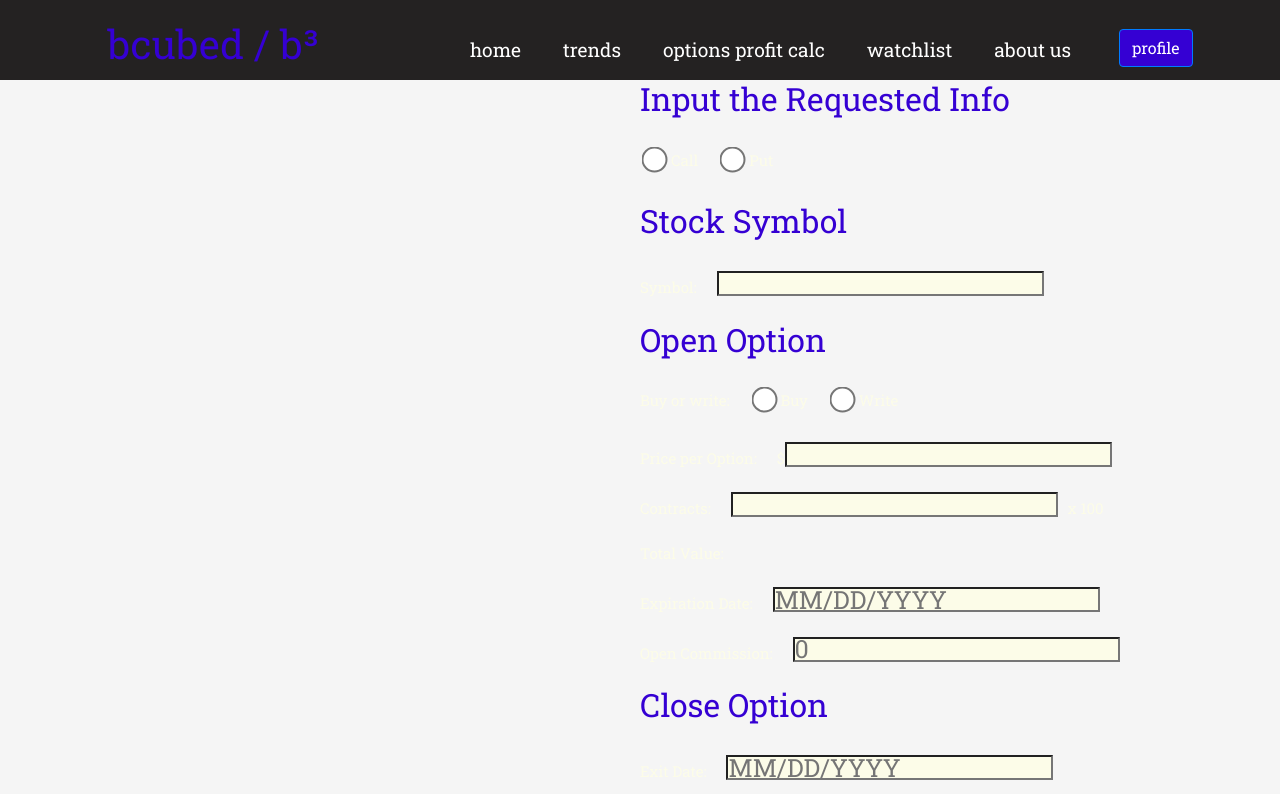
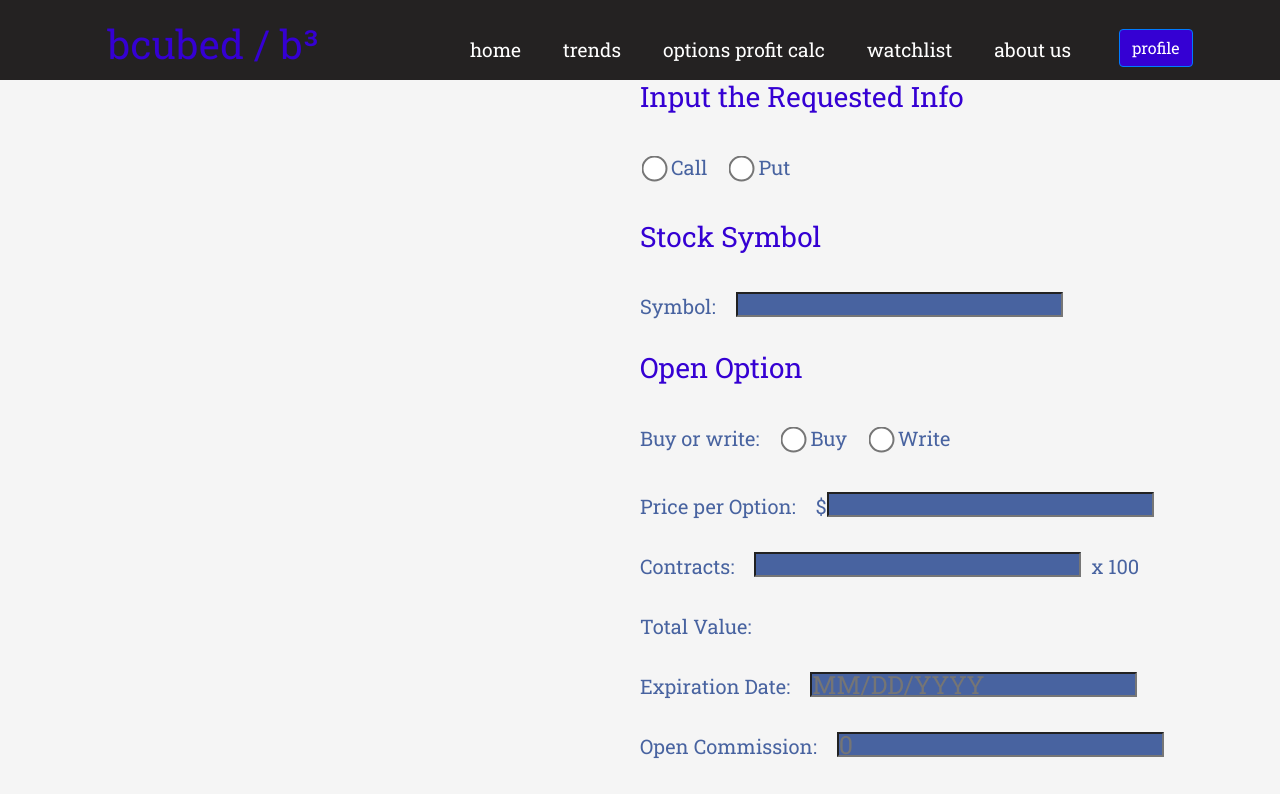
Before and after one commit to SShang7/bcubed, a React app in the folder frontend_options/: page /opc in a window 1280 px wide. Shown: the top 794 px of the page. Built offline with nearby package versions, Linux system fonts and the light colour scheme; no server answers.

Commit message:
Update OPC.js
Changed text color back to blue. Increased text size a little and decreased the label sizes.

```diff
--- a/frontend_options/src/components/pages/OPC.js
+++ b/frontend_options/src/components/pages/OPC.js
@@ -141,8 +141,8 @@ class Form extends React.Component {
 	//<!onSubmit={this.handleSubmit}>
 	render() {
 		const highlightColor = '#3500d3'; //#3500d3
-		const textColor = '#fcfce8'; //#fcfce8
-		const textboxColor = '#fffdd0';
+		const textColor = '#4863A0'; //#fcfce8
+		const textboxColor = '#fcfce8';
 
 		const divStyle = {
 			paddingUp: '20px'
@@ -152,7 +152,7 @@ class Form extends React.Component {
 			paddingLeft: '20px'
 		};
 
-		const h2Style = {
+		const h3Style = {
 			color: highlightColor
 		};
 
@@ -186,12 +186,12 @@ class Form extends React.Component {
 		};
 
 		return (
-			<form style={{color: textColor, fontSize: '15px'}}>
+			<form style={{color: textColor, fontSize: '20px'}}>
 				<div>
 					<div style={divStyle}>
-						<h2 style={h2Style}>
+						<h3 style={h3Style}>
 							Input the Requested Info
-						</h2>
+						</h3>
 
 						<br/>
 
@@ -209,7 +209,7 @@ class Form extends React.Component {
 
 				<div>
 					<div>
-						<h2 style={h2Style}> Stock Symbol </h2>
+						<h3 style={h3Style}> Stock Symbol </h3>
 					</div>
 
 					<br/>
@@ -225,7 +225,7 @@ class Form extends React.Component {
 
 				<div>
 					<div>
-						<h2 style={h2Style}> Open Option </h2>
+						<h3 style={h3Style}> Open Option </h3>
 					</div>
 
 					<br/>
@@ -292,9 +292,9 @@ class Form extends React.Component {
 				<div style={divStyle}>
 
 					<div style={divStyle}>
-						<h2 style={h2Style}>
+						<h3 style={h3Style}>
 							Close Option
-						</h2>
+						</h3>
 					</div>
 
 					<br/>
```
